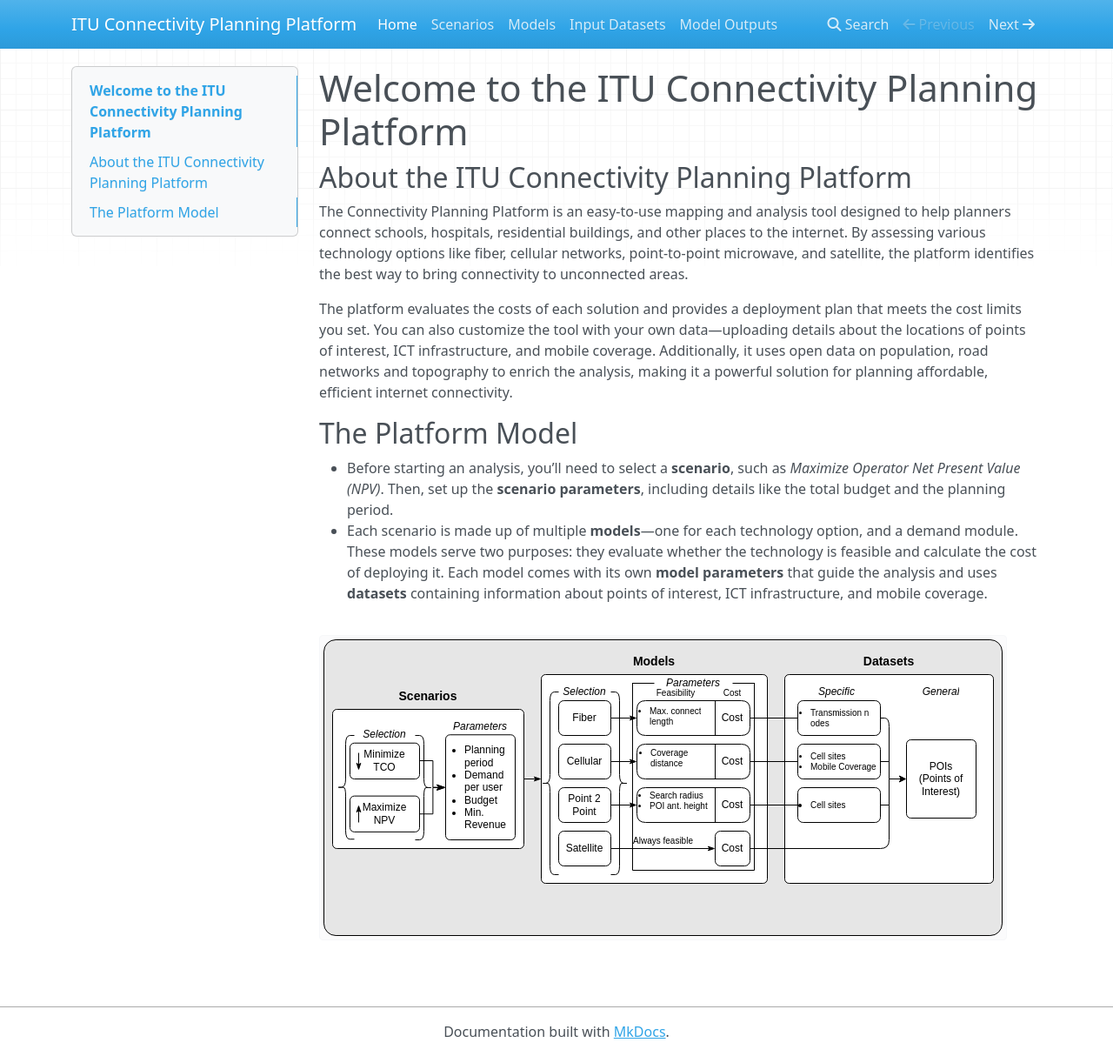
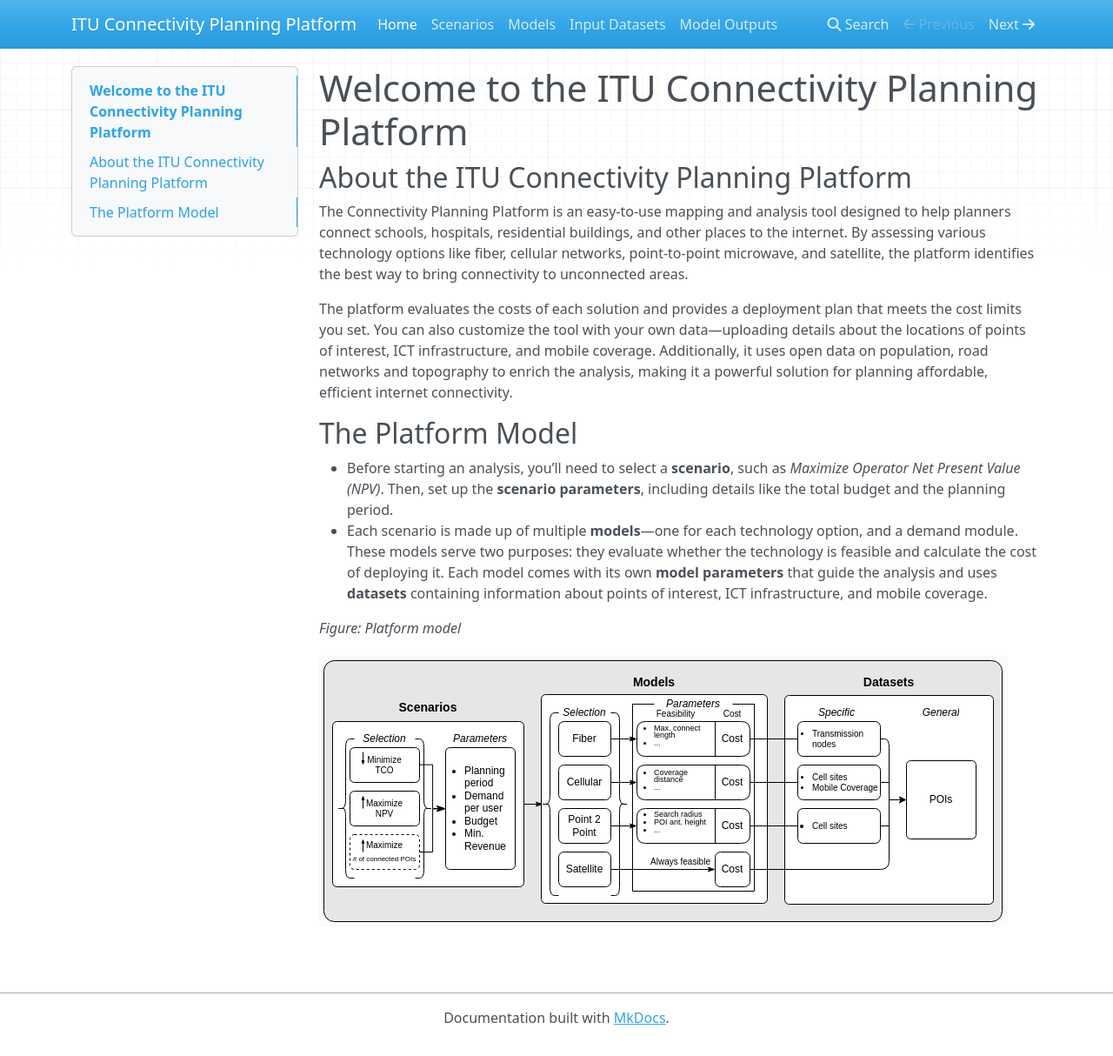
Before and after one commit to FNS-Division/cpp-user-guide, an MkDocs documentation site: the page built from docs/index.md, in a window 1280 px wide and 1214 px high. Shown: the whole window at 87% size. Built offline with MkDocs 1.6.1, drawn with Linux system fonts in a browser that asks for light colours; nearby versions of some CDN libraries.

Commit message:
updated model diagram

```diff
--- a/docs/index.md
+++ b/docs/index.md
@@ -11,4 +11,5 @@
 - Before starting an analysis, you’ll need to select a **scenario**, such as _Maximize Operator Net Present Value (NPV)_. Then, set up the **scenario parameters**, including details like the total budget and the planning period.
 - Each scenario is made up of multiple **models**—one for each technology option, and a demand module. These models serve two purposes: they evaluate whether the technology is feasible and calculate the cost of deploying it. Each model comes with its own **model parameters** that guide the analysis and uses **datasets** containing information about points of interest, ICT infrastructure, and mobile coverage.
 
+_Figure: Platform model_
 ![cpp-model](diagrams/model.drawio.svg)
```
Also changed, not shown: docs/diagrams/model.drawio.svg.
